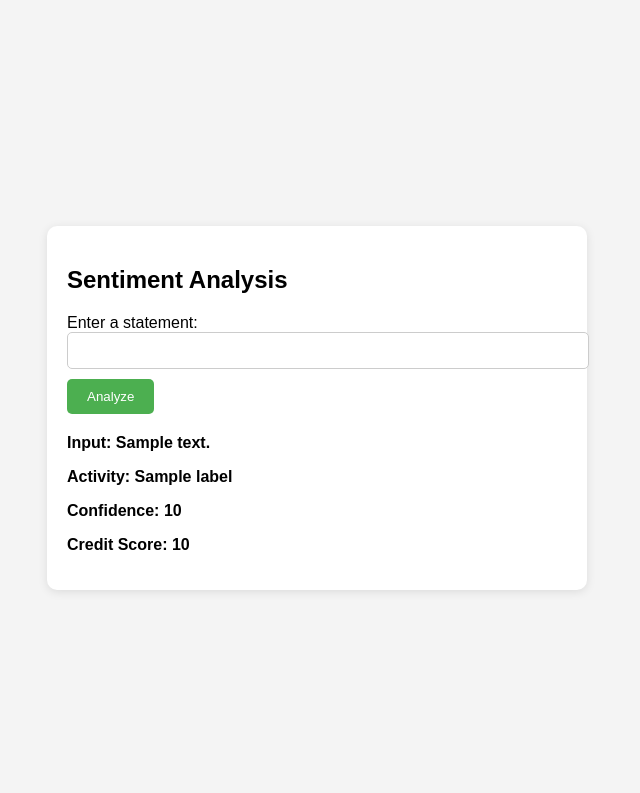
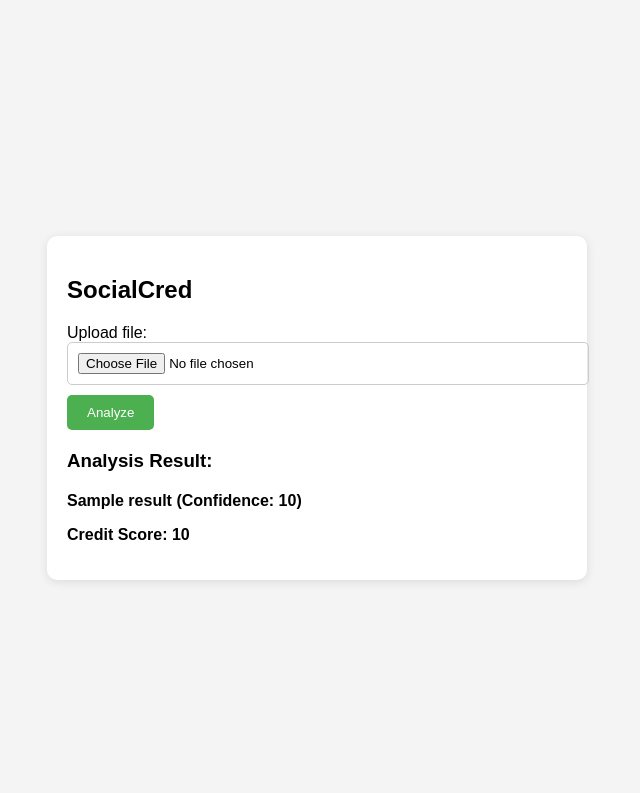
Before and after one commit to katesumedh/Major-Project, a Flask app: template templates/index.html in a window 1280 px wide. Shown: the top 793 px of the page, without its empty margins (323-963 px from the left). Run offline with Flask 3, Linux system fonts and the light colour scheme; the template is opened without the code that fills it: most values are stand-ins (such as "Sample title", 1, 10 or a date in 2020).

Commit message:
Update index.html

```diff
--- a/templates/index.html
+++ b/templates/index.html
@@ -3,7 +3,7 @@
 <head>
     <meta charset="UTF-8">
     <meta name="viewport" content="width=device-width, initial-scale=1.0">
-    <title>Sentiment Analysis</title>
+    <title>SocialCred</title>
     <style>
         body {
             font-family: Arial, sans-serif;
@@ -21,7 +21,7 @@
             max-width: 500px;
             width: 100%;
         }
-        input[type="text"] {
+        input[type="file"] {
             width: 100%;
             padding: 10px;
             margin-bottom: 10px;
@@ -45,24 +45,26 @@
         .result p {
             font-weight: bold;
         }
+        .result p.positive { color: green; }
+        .result p.negative { color: red; }
+        .result p.neutral { color: gray; }
     </style>
 </head>
 <body>
 
 <div class="container">
-    <h2>Sentiment Analysis</h2>
-    <form action="/analyze" method="POST">
-        <label for="text">Enter a statement:</label>
-        <input type="text" id="text" name="text" required>
+    <h2>SocialCred</h2>
+    <form action="/analyze" method="POST" enctype="multipart/form-data">
+        <label for="file">Upload file:</label>
+        <input type="file" id="file" name="file" accept=".csv" required>
         <input type="submit" value="Analyze">
     </form>
 
-    {% if label %}
+    {% if result %}
     <div class="result">
-        <p><strong>Input:</strong> {{ input_text }}</p>
-        <p><strong>Activity:</strong> {{ label }}</p>
-        <p><strong>Confidence:</strong> {{ score }}</p>
-        <p><strong>Credit Score:</strong> {{ credit_score }}</p>
+        <h3>Analysis Result:</h3>
+        <p class="{{ result.label.lower() }}">{{ result.label }} (Confidence: {{ result.score }})</p>
+        <p>Credit Score: {{ result.credit_score }}</p>
     </div>
     {% endif %}
 </div>
```
